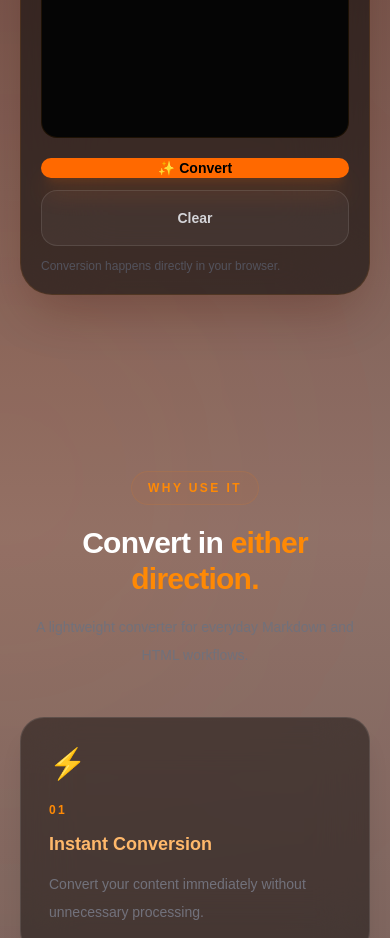
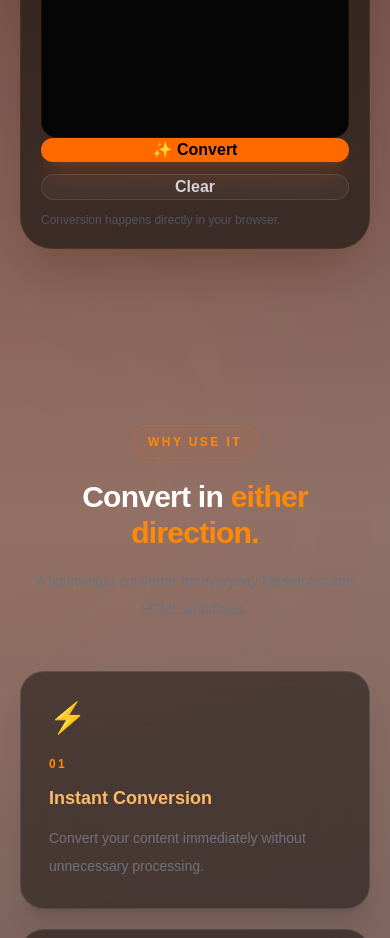
Before and after one commit to selfindependentkartik8-alt/markdown-html-converter, a Next.js app: page / in a window 390 px wide. Shown: the part 1320-2258 px from the top of the page. Built offline with nearby package versions, Linux system fonts and the light colour scheme.

Commit message:
Fix mobile convert button size

```diff
--- a/app/page.tsx
+++ b/app/page.tsx
@@ -524,22 +524,20 @@ Write your Markdown here...
 
             {/* ACTIONS */}
 
-            <div className="mt-5 flex flex-col gap-3 sm:flex-row">
-
+           <div className="flex flex-col gap-3 sm:flex-row">
   <button
     onClick={handleConvert}
-  className="h-14 w-full flex-1 rounded-2xl bg-orange-500 px-7 text-sm font-semibold text-black shadow-xl shadow-orange-500/20 transition duration-300 hover:-translate-y-0.5 hover:bg-orange-400 active:scale-[0.98]"
+    className="flex h-16 w-full flex-1 items-center justify-center rounded-2xl bg-orange-500 px-6 text-base font-semibold text-black shadow-xl shadow-orange-500/20 transition duration-300 hover:-translate-y-0.5 hover:bg-orange-400 active:scale-[0.98]"
   >
     ✨ Convert
   </button>
 
   <button
     onClick={handleClear}
-                className="h-14 rounded-2xl border border-white/10 bg-white/[0.04] px-8 text-sm font-semibold text-zinc-300 transition hover:bg-white/[0.08] hover:text-white active:scale-[0.98]"
+    className="flex h-16 w-full flex-1 items-center justify-center rounded-2xl border border-white/10 bg-white/[0.04] px-6 text-base font-semibold text-zinc-300 transition hover:bg-white/[0.08] hover:text-white active:scale-[0.98]"
   >
     Clear
   </button>
-
 </div>
 
             <p className="mt-3 text-left text-xs text-zinc-600">
```
Lines whose indentation alone changed are shown as unchanged.
